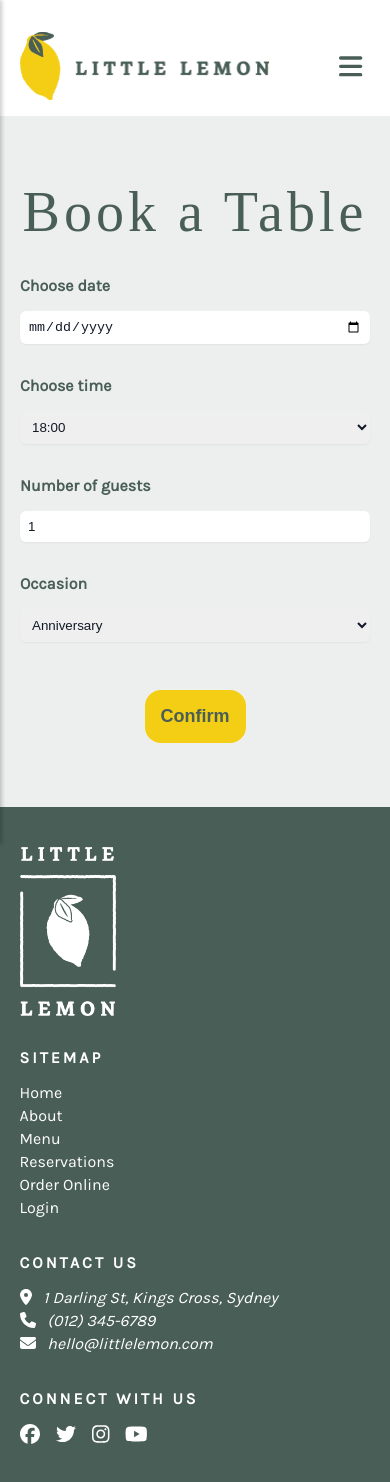
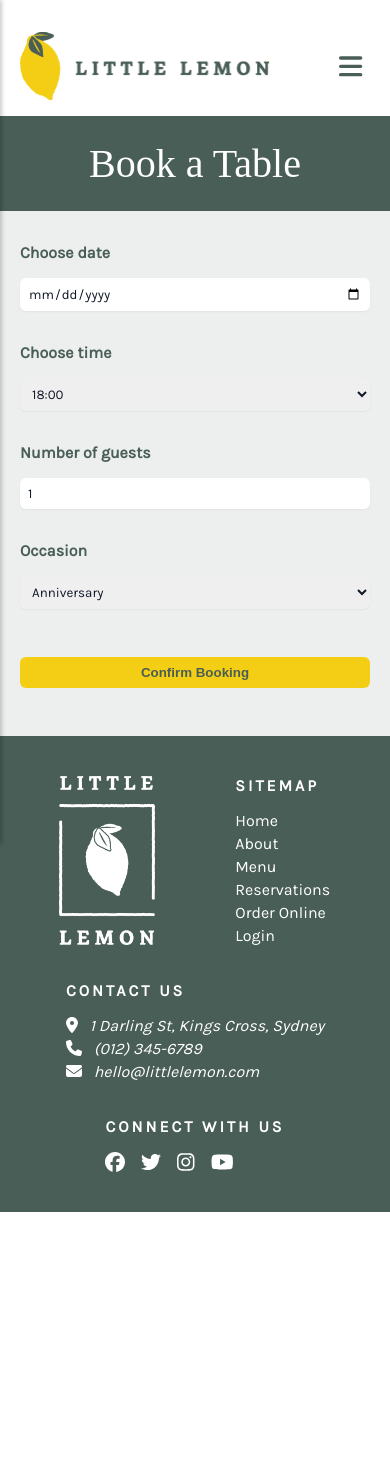
Before and after one commit to TomZhong-au/little-lemon, a React (Create React App) app: page /booking in a window 390 px wide. After the commit the page ends 1212 px from the top, so only its background shows below. Built offline with nearby package versions, Linux system fonts and the light colour scheme; a web font is replaced by a local one.

Commit message:
refactor booking page with responsive

```diff
--- a/src/App.css
+++ b/src/App.css
@@ -118,17 +118,6 @@ footer {
   color: white;
 }
 
-.booking-title {
-  letter-spacing: 4px;
-}
-
-.booking-section {
-  justify-content: center;
-  padding: 2rem 0;
-  flex-direction: column;
-  align-items: center;
-}
-
 .primary-btn {
   border-radius: 16px;
   color: var(--primary-green);
@@ -150,28 +139,3 @@ footer {
   font-weight: bold;
   cursor: pointer;
 }
-
-.booking-input {
-  padding: 0.5rem 0.5rem;
-  border-radius: 0.375rem;
-  border-width: 0;
-  width: 100%;
-  color: #111827;
-  box-shadow: 0 1px 2px 0 rgba(0, 0, 0, 0.05);
-  margin: 1rem 0;
-}
-
-.booking-input:focus {
-  outline: 2px solid var(--primary-green);
-  outline-offset: 3px;
-}
-
-select option {
-  padding: 1.2rem;
-}
-
-.booking-err-msg {
-  color: rgb(194, 2, 2);
-  margin-bottom: 1rem;
-  width: 100%;
-}
--- /dev/null
+++ b/src/Components/BookingForm/BookingForm.css
@@ -0,0 +1,46 @@
+.booking-input {
+  padding: 0.5rem 0.5rem;
+  border-radius: 0.375rem;
+  border-width: 0;
+  width: 100%;
+  color: #111827;
+  box-shadow: 0 1px 2px 0 rgba(0, 0, 0, 0.05);
+  margin: 1rem 0;
+  font-family: "Karla", sans-serif;
+}
+
+.booking-input:focus {
+  outline: 1px solid var(--primary-green);
+  outline-offset: 3px;
+}
+
+select option {
+  padding: 1.2rem;
+}
+
+.booking-err-msg {
+  color: rgb(194, 2, 2);
+  margin-bottom: 1rem;
+  width: 100%;
+}
+
+.booking-section form {
+  width: 100%;
+  display: flex;
+  flex-direction: column;
+  max-width: 350px;
+}
+
+.booking-submit-btn {
+  margin-block: 1rem;
+  padding: 0.5rem;
+  background-color: var(--primary-yellow);
+  border-radius: 0.375rem;
+  color: var(--primary-green);
+  font-weight: 600;
+}
+
+.booking-submit-btn:disabled {
+  background-color: gray;
+  color: rgb(71, 71, 71);
+}
--- a/src/Components/BookingForm/BookingForm.js
+++ b/src/Components/BookingForm/BookingForm.js
@@ -1,30 +1,26 @@
 import { useEffect } from "react";
-import { PrimaryButton } from "../Buttons";
 import { Formik, Form, Field, ErrorMessage, useFormikContext } from "formik";
 import { initialValues, validationSchema } from "./formik";
+import "./BookingForm.css";
+const today = new Date().toISOString().split("T")[0];
 
 const BookingForm = ({ availableTimes, changeTimes, submitForm }) => {
   return (
     <>
-      <h1 className="booking-title">Book a Table</h1>
       <Formik
         initialValues={initialValues}
         validationSchema={validationSchema}
         onSubmit={(values) => submitForm(values)}
       >
         {(formik) => (
-          <Form
-            style={{
-              width: "350px",
-              marginBottom: "2rem",
-            }}
-          >
+          <Form>
             <label htmlFor="res-date">Choose date</label>
             <Field
               className="booking-input"
               type="date"
               id="res-date"
               name="date"
+              min={today}
             />
             <div className="booking-err-msg">
               <ErrorMessage name="date" />
@@ -73,17 +69,15 @@ const BookingForm = ({ availableTimes, changeTimes, submitForm }) => {
             <div className="booking-err-msg">
               <ErrorMessage name="occasion" />
             </div>
+            <FormikObserver changeTimes={changeTimes} />
 
-            <div
-              style={{
-                display: "flex",
-                justifyContent: "center",
-                marginTop: "2rem",
-              }}
+            <button
+              type="submit"
+              disabled={!formik.isValid}
+              className="booking-submit-btn"
             >
-              <PrimaryButton disabled={!formik.isValid}>Confirm</PrimaryButton>
-              <FormikObserver changeTimes={changeTimes} />
-            </div>
+              Confirm Booking
+            </button>
           </Form>
         )}
       </Formik>
--- a/src/Components/Footer/Footer.css
+++ b/src/Components/Footer/Footer.css
@@ -1,9 +1,5 @@
-.site-footer {
-  background-color: #495e57;
-  color: #ffffff;
-}
-
-.site-footer .container {
+.footer-grid {
+  display: grid;
   grid-template-columns: repeat(4, auto);
   padding-top: 2.5rem;
   padding-bottom: 2.5rem;
@@ -81,8 +77,8 @@ a[data-company="youtube"]:hover {
 
 /*-- Media queries ------------------------------------------------------*/
 
-@media (max-width: 927px) {
-  .site-footer .container {
+@media (max-width: 1024px) {
+  .footer-grid {
     grid-template-columns: repeat(3, auto);
     grid-template-rows: auto auto;
   }
@@ -94,8 +90,8 @@ a[data-company="youtube"]:hover {
   }
 }
 
-@media (max-width: 789px) {
-  .site-footer .container {
+@media (max-width: 768px) {
+  .footer-grid {
     grid-template-columns: auto auto;
   }
 
@@ -111,26 +107,29 @@ a[data-company="youtube"]:hover {
 }
 
 @media (max-width: 576px) {
-  .site-footer .container {
-    grid-template-columns: auto;
+  .footer-grid {
+    grid-template-columns: 1fr 1fr;
+    grid-template-rows: repeat(3, auto);
+    grid-template-areas:
+      "logo     sitemap"
+      "contact  contact"
+      "social   social";
+    justify-items: center;
   }
 
   .site-footer-logo {
-    grid-row: 1;
+    grid-area: logo;
   }
 
   .site-footer-nav {
-    grid-column: 1;
-    grid-row: 2;
-    margin-top: 2rem;
+    grid-area: sitemap;
   }
 
   .site-footer-contact {
-    grid-row: 3;
+    grid-area: contact;
   }
 
   .site-footer-social {
-    grid-column: 1;
-    grid-row: 4;
+    grid-area: social;
   }
 }
--- a/src/Components/Footer/Footer.js
+++ b/src/Components/Footer/Footer.js
@@ -30,7 +30,7 @@ const socials = [
 const Footer = () => {
   return (
     <footer className="site-footer">
-      <div className="container grid">
+      <div className="container footer-grid">
         <img
           className="site-footer-logo"
           src="./assets/logo-white.png"
--- a/src/Components/Main/Testimonial/ReviewCard/ReviewCard.module.css
+++ b/src/Components/Main/Testimonial/ReviewCard/ReviewCard.module.css
@@ -1,6 +1,7 @@
 .cardWrapper {
-  grid-column: auto;
-  grid-row: 2;
+  /* grid-column: auto;
+  grid-row: 2; */
+  max-width: 300px;
   min-height: 22.75rem;
   display: flex;
   flex-direction: column;
@@ -28,8 +29,8 @@
 /*-- Media queries ------------------------------------------------------*/
 
 @media (max-width: 949px) {
-  .cardWrapper {
+  /* .cardWrapper {
     grid-column: auto;
     grid-row: auto;
-  }
+  } */
 }
--- a/src/Components/Main/Testimonial/Testimonial.module.css
+++ b/src/Components/Main/Testimonial/Testimonial.module.css
@@ -1,13 +1,10 @@
-.sectionBackground {
-  padding: 1.875rem 0;
-  background-color: var(--primary-green);
-}
-
 .container {
   display: grid;
   grid-template-columns: repeat(4, 1fr);
   grid-template-rows: auto auto;
   gap: 1.25rem;
+  padding-bottom: 2rem;
+  justify-items: center;
 }
 
 .container h2 {
@@ -19,24 +16,24 @@
 
 /*-- Media queries ------------------------------------------------------*/
 
-@media (max-width: 949px) {
+@media (max-width: 1024px) {
   .container {
     grid-template-columns: repeat(3, 1fr);
     grid-template-rows: repeat(3, auto);
   }
 
-  .testimonials h2 {
+  .container > h2 {
     grid-column: 1 / 4;
   }
 }
 
-@media (max-width: 711px) {
+@media (max-width: 768px) {
   .container {
     grid-template-columns: 1fr 1fr;
     grid-template-rows: repeat(3, auto);
   }
 
-  .testimonials h2 {
+  .container > h2 {
     grid-column: 1 / 3;
   }
 }
@@ -47,7 +44,7 @@
     grid-template-rows: repeat(5, auto);
   }
 
-  .testimonials h2 {
+  .container > h2 {
     grid-column: 1 / 2;
   }
 }
--- /dev/null
+++ b/src/pages/BookingPage.css
@@ -0,0 +1,13 @@
+.booking-title {
+  background-color: var(--primary-green);
+  color: white;
+  text-align: center;
+  padding-block: 0.5rem;
+}
+
+.booking-section {
+  justify-content: center;
+  padding: 2rem 0;
+  flex-direction: column;
+  align-items: center;
+}
--- a/src/pages/BookingPage.js
+++ b/src/pages/BookingPage.js
@@ -3,6 +3,7 @@ import BookingForm from "../Components/BookingForm/BookingForm";
 import { updateTimes } from "../Components/BookingForm/reducer";
 import { initialzeTimes } from "../Components/BookingForm/reducer";
 import { useNavigate } from "react-router-dom";
+import "./BookingPage.css";
 
 const BookingPage = () => {
   const [availableTimes, dispatch] = useReducer(updateTimes, initialzeTimes());
@@ -17,7 +18,10 @@ const BookingPage = () => {
   };
 
   return (
-    <main className="section-grid" style={{ backgroundColor: "#edefee" }}>
+    <main style={{ backgroundColor: "#edefee" }}>
+      <div className="booking-title">
+        <h2>Book a Table</h2>
+      </div>
       <div className="container flex-container booking-section">
         <BookingForm
           availableTimes={availableTimes}
```
